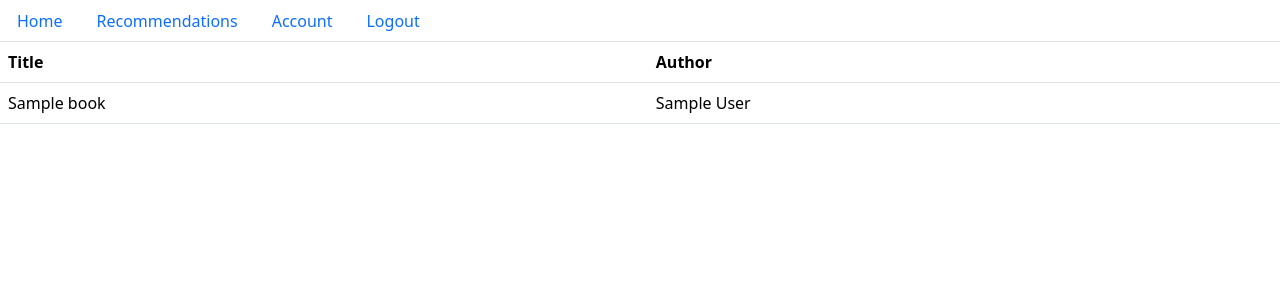
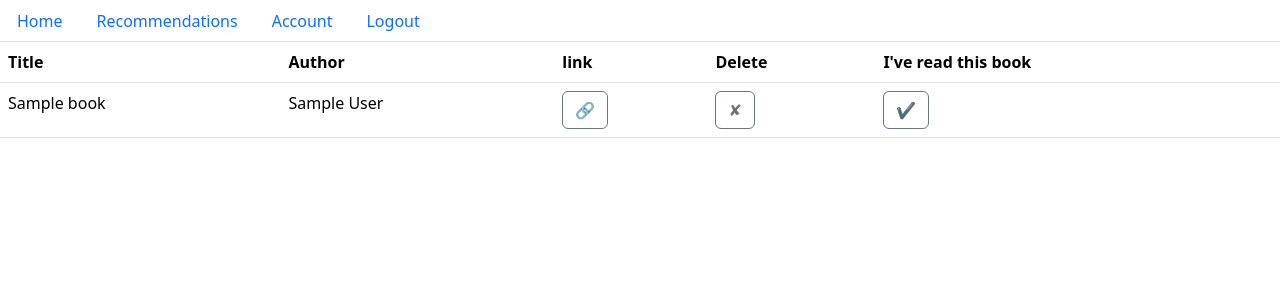
Before and after one commit to kbrandt8/bookish, a Flask app: page /recommendations in a window 1280 px wide. Shown: the top 300 px of the page. Run offline with Flask 3, Linux system fonts and the light colour scheme; a user stored in the database is signed in; tables that the repository leaves empty hold one stand-in row (values such as "Sample post"); some libraries are stand-ins or nearby versions.

Commit message:
Added some CRUD functionality to the recommendations page

```diff
--- a/website/templates/header.html
+++ b/website/templates/header.html
@@ -4,9 +4,6 @@
         <a class="nav-link" href="{{url_for('views.home')}}">Home</a>
     </li>
     <li class="nav-item">
-    </li>
-    <li class="nav-item">
-        <a class="nav-link" href="{{url_for('views.recommendations')}}">Recommendations</a>
     </li>
 
     {% if not current_user.is_authenticated %}
@@ -15,7 +12,9 @@
     </li>
     {% endif %}
     {% if current_user.is_authenticated %}
-
+    <li class="nav-item">
+        <a class="nav-link" href="{{url_for('views.recommendations')}}">Recommendations</a>
+    </li>
     <li class="nav-item">
         <a class="nav-link" href="{{url_for('views.account')}}">Account</a>
     </li>
--- a/website/templates/recommendations.html
+++ b/website/templates/recommendations.html
@@ -5,6 +5,9 @@
     <tr>
       <th scope="col">Title</th>
       <th scope="col">Author</th>
+      <th scope="col">link</th>
+      <th scope="col">Delete</th>
+      <th scope="col">I've read this book</th>
     </tr>
   </thead>
   <tbody>
@@ -12,8 +15,12 @@
     <tr>
       <td>{{item.book.title}}</td>
       <td>{{item.book.author}}</td>
+      <td><a class="btn btn-outline-secondary" href="{{item.link}}"> 🔗 </a> </td>
+      <td><a class="btn btn-outline-secondary" href="{{url_for('views.book_actions',book_id=item.book.id,action='delete')}}"> ✘ </a> </td>
+      <td><a class="btn btn-outline-secondary" href="{{url_for('views.book_actions', book_id=item.book.id,action='is_read')}}"> ✔ </a> </td>
 
     </tr>
+
   {% endfor %}
   </tbody>
 </table>
--- a/website/views.py
+++ b/website/views.py
@@ -184,3 +184,27 @@ def watchlist():
 def logout():
     logout_user()
     return redirect(url_for('views.home'))
+
+@views.route("/api/book_actions/<int:book_id>/<action>", methods=['GET', 'POST'])
+@login_required
+def book_actions(book_id,action):
+    user_book = (
+        db.session.query(UserBook)
+        .filter_by(book_id=book_id, user_id=current_user.id)
+        .first()
+    )
+    if not user_book:
+        return redirect(url_for("views.recommendations"))
+
+    if action == "delete":
+        db.session.delete(user_book)
+    elif action == "is_read":
+        user_book.is_read = True
+    elif action == "is_not_read":
+        user_book.is_read = False
+    else:
+        return redirect(url_for("views.recommendations"))
+
+
+    db.session.commit()
+    return redirect(url_for("views.recommendations"))
```
